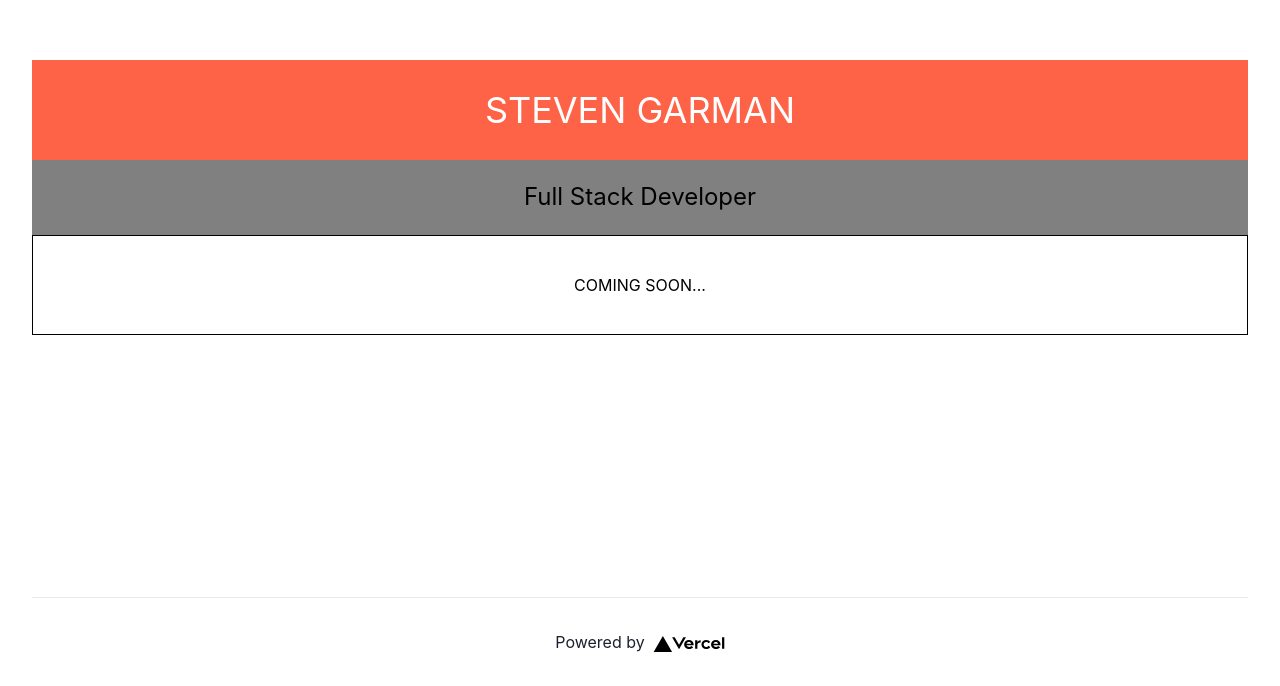
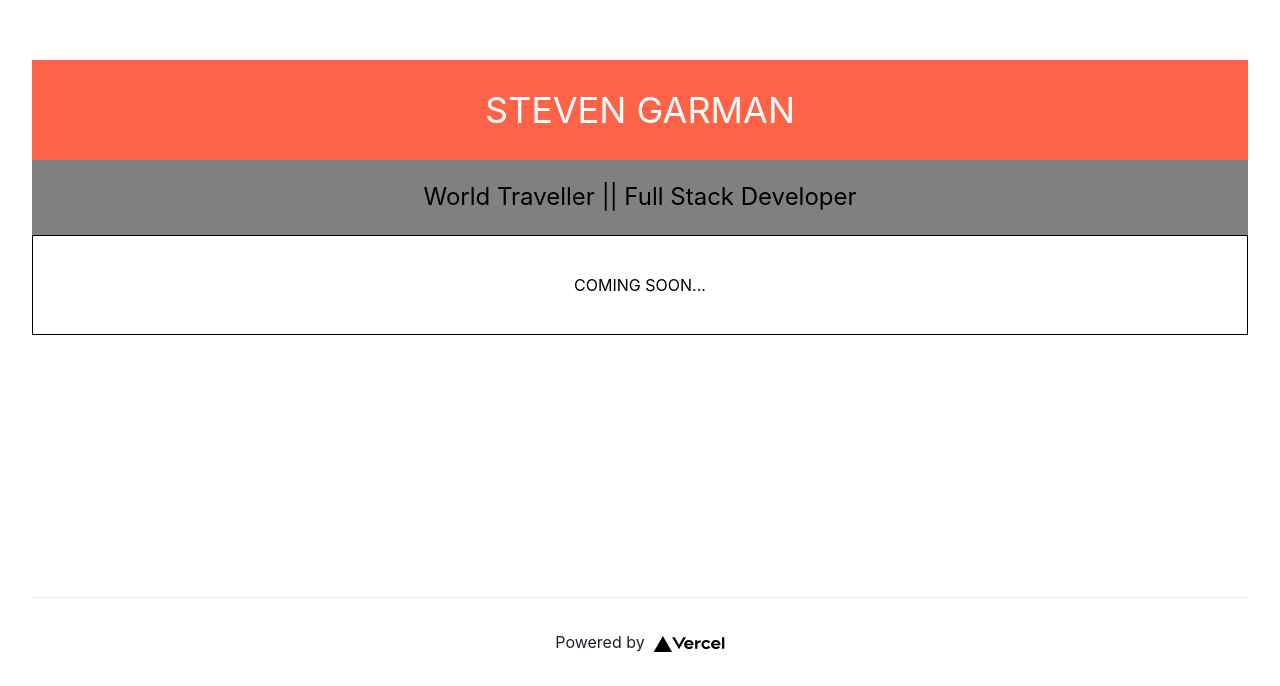
Before and after one commit to garman000/stegarman.com, a Next.js app: page / in a window 1280 px wide. Shown: the part 203-889 px from the top of the page. Built offline with nearby package versions, Linux system fonts and the light colour scheme.

Commit message:
added text

```diff
--- a/pages/index.js
+++ b/pages/index.js
@@ -21,7 +21,7 @@ export default function Home() {
             </Center>
             <Center bg="grey" h="75px" color="black">
             <Text fontSize='2xl'>
-            <Box> Full Stack Developer</Box>
+            <Box> World Traveller || Full Stack Developer</Box>
             </Text>
             </Center>
             <Center h="100px" color="black"  border='1px' borderColor='black.200'>
```
